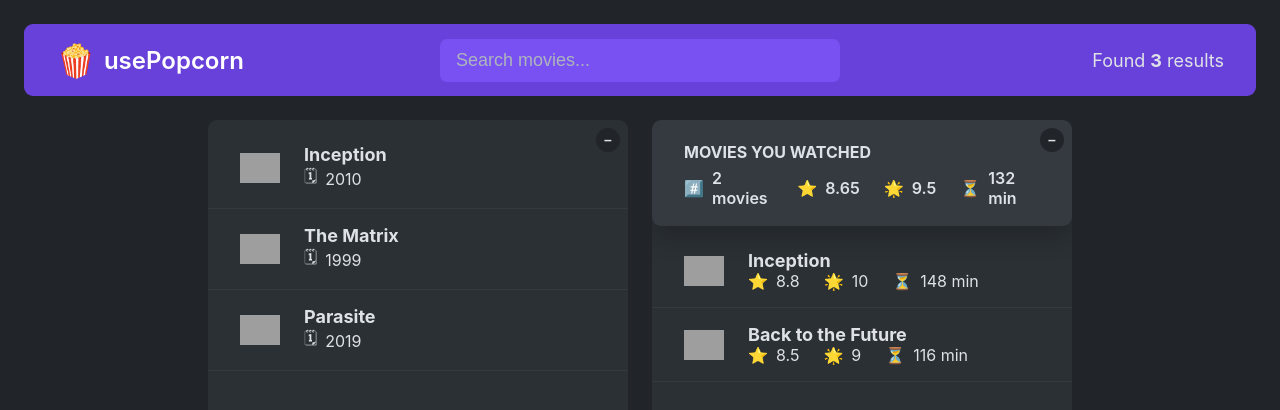
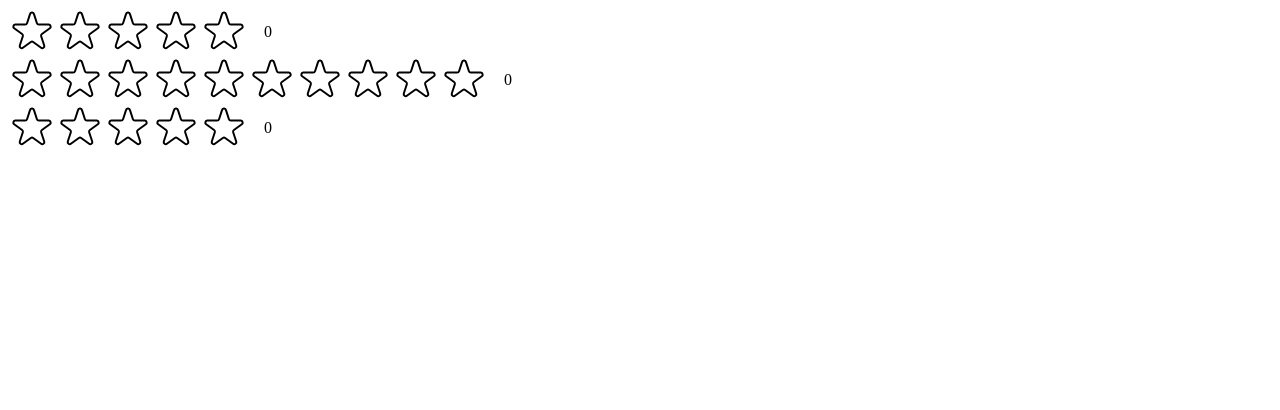
Before and after one commit to JarmilaL/React-usePopcorn, a React (Create React App) app: page / in a window 1280 px wide. Shown: the top 410 px of the page. Built offline with nearby package versions, Linux system fonts and the light colour scheme; grey boxes are pictures that could not be loaded.

Commit message:
Prepare StarRating component

```diff
--- /dev/null
+++ b/src/components/StarRating.js
@@ -0,0 +1,117 @@
+import { useState } from 'react';
+
+const containerStyle = {
+  display: 'flex',
+  alignItems: 'center',
+  gap: '16px',
+};
+
+const starContainerStyle = {
+  display: 'flex',
+};
+
+const textStyle = {
+  lineHeight: '1',
+  margin: '0',
+};
+
+export default function StarRating({ maxRating = 5 }) {
+  //setting default value for rating in case it is not specified
+
+  const [rating, setRating] = useState(0);
+  const [tempRating, setTempRating] = useState(0);
+
+  return (
+    <div style={containerStyle}>
+      <div style={starContainerStyle}>
+        {Array.from({ length: maxRating }, (_, i) => (
+          <Star
+            key={i}
+            onRate={() => setRating(i + 1)}
+            onHoverIn={() => setTempRating(i + 1)}
+            onHoverOut={() => setTempRating(0)}
+            full={tempRating ? tempRating >= i + 1 : rating >= i + 1}
+          />
+        ))}
+      </div>
+      <p style={textStyle}>{tempRating ? tempRating : rating}</p>
+    </div>
+  );
+}
+
+const starStyle = {
+  width: '48px',
+  height: '48px',
+  display: 'block',
+  cursor: 'pointer',
+};
+
+function Star({ onRate, full, onHoverIn, onHoverOut }) {
+  return (
+    <span
+      role="button"
+      style={starStyle}
+      onClick={onRate}
+      onMouseEnter={onHoverIn}
+      onMouseLeave={onHoverOut}
+    >
+      {full ? (
+        <svg
+          xmlns="http://www.w3.org/2000/svg"
+          viewBox="0 0 20 20"
+          fill="#000"
+          stroke="#000"
+        >
+          <path d="M9.049 2.927c.3-.921 1.603-.921 1.902 0l1.07 3.292a1 1 0 00.95.69h3.462c.969 0 1.371 1.24.588 1.81l-2.8 2.034a1 1 0 00-.364 1.118l1.07 3.292c.3.921-.755 1.688-1.54 1.118l-2.8-2.034a1 1 0 00-1.175 0l-2.8 2.034c-.784.57-1.838-.197-1.539-1.118l1.07-3.292a1 1 0 00-.364-1.118L2.98 8.72c-.783-.57-.38-1.81.588-1.81h3.461a1 1 0 00.951-.69l1.07-3.292z" />
+        </svg>
+      ) : (
+        <svg
+          xmlns="http://www.w3.org/2000/svg"
+          fill="none"
+          viewBox="0 0 24 24"
+          stroke="#000"
+        >
+          <path
+            strokeLinecap="round"
+            strokeLinejoin="round"
+            strokeWidth="{2}"
+            d="M11.049 2.927c.3-.921 1.603-.921 1.902 0l1.519 4.674a1 1 0 00.95.69h4.915c.969 0 1.371 1.24.588 1.81l-3.976 2.888a1 1 0 00-.363 1.118l1.518 4.674c.3.922-.755 1.688-1.538 1.118l-3.976-2.888a1 1 0 00-1.176 0l-3.976 2.888c-.783.57-1.838-.197-1.538-1.118l1.518-4.674a1 1 0 00-.363-1.118l-3.976-2.888c-.784-.57-.38-1.81.588-1.81h4.914a1 1 0 00.951-.69l1.519-4.674z"
+          />
+        </svg>
+      )}
+    </span>
+  );
+}
+
+/*
+FULL STAR
+
+<svg
+  xmlns="http://www.w3.org/2000/svg"
+  viewBox="0 0 20 20"
+  fill="#000"
+  stroke="#000"
+>
+  <path
+    d="M9.049 2.927c.3-.921 1.603-.921 1.902 0l1.07 3.292a1 1 0 00.95.69h3.462c.969 0 1.371 1.24.588 1.81l-2.8 2.034a1 1 0 00-.364 1.118l1.07 3.292c.3.921-.755 1.688-1.54 1.118l-2.8-2.034a1 1 0 00-1.175 0l-2.8 2.034c-.784.57-1.838-.197-1.539-1.118l1.07-3.292a1 1 0 00-.364-1.118L2.98 8.72c-.783-.57-.38-1.81.588-1.81h3.461a1 1 0 00.951-.69l1.07-3.292z"
+  />
+</svg>
+
+
+EMPTY STAR
+
+<svg
+  xmlns="http://www.w3.org/2000/svg"
+  fill="none"
+  viewBox="0 0 24 24"
+  stroke="#000"
+>
+  <path
+    strokeLinecap="round"
+    strokeLinejoin="round"
+    strokeWidth="{2}"
+    d="M11.049 2.927c.3-.921 1.603-.921 1.902 0l1.519 4.674a1 1 0 00.95.69h4.915c.969 0 1.371 1.24.588 1.81l-3.976 2.888a1 1 0 00-.363 1.118l1.518 4.674c.3.922-.755 1.688-1.538 1.118l-3.976-2.888a1 1 0 00-1.176 0l-3.976 2.888c-.783.57-1.838-.197-1.538-1.118l1.518-4.674a1 1 0 00-.363-1.118l-3.976-2.888c-.784-.57-.38-1.81.588-1.81h4.914a1 1 0 00.951-.69l1.519-4.674z"
+  />
+</svg>
+
+*/
--- a/src/index.js
+++ b/src/index.js
@@ -1,11 +1,15 @@
 import React from 'react';
 import ReactDOM from 'react-dom/client';
-import './index.css';
-import App from './App';
+// import './index.css';
+// import App from './App';
+import StarRating from './components/StarRating';
 
 const root = ReactDOM.createRoot(document.getElementById('root'));
 root.render(
   <React.StrictMode>
-    <App />
+    {/* <App /> */}
+    <StarRating maxRating={5} />
+    <StarRating maxRating={10} />
+    <StarRating />
   </React.StrictMode>
 );
```
